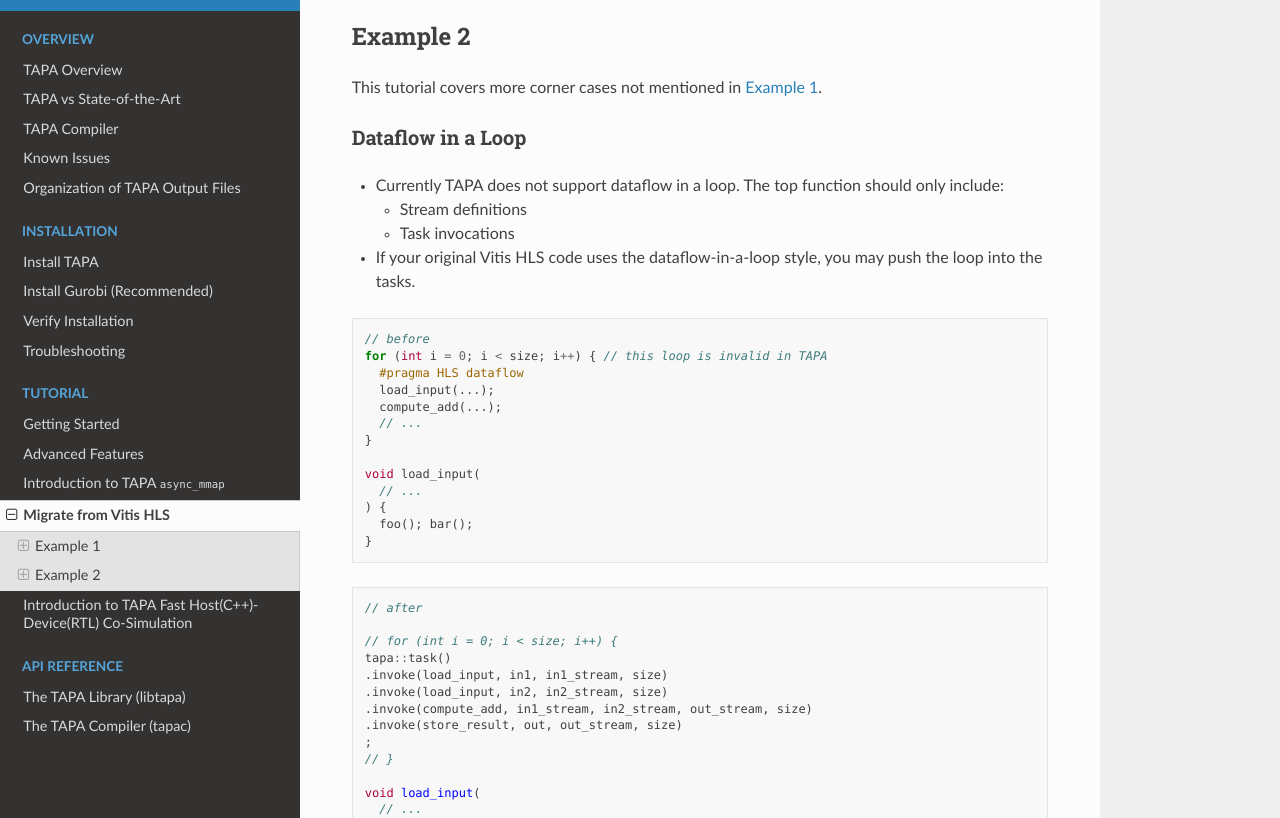
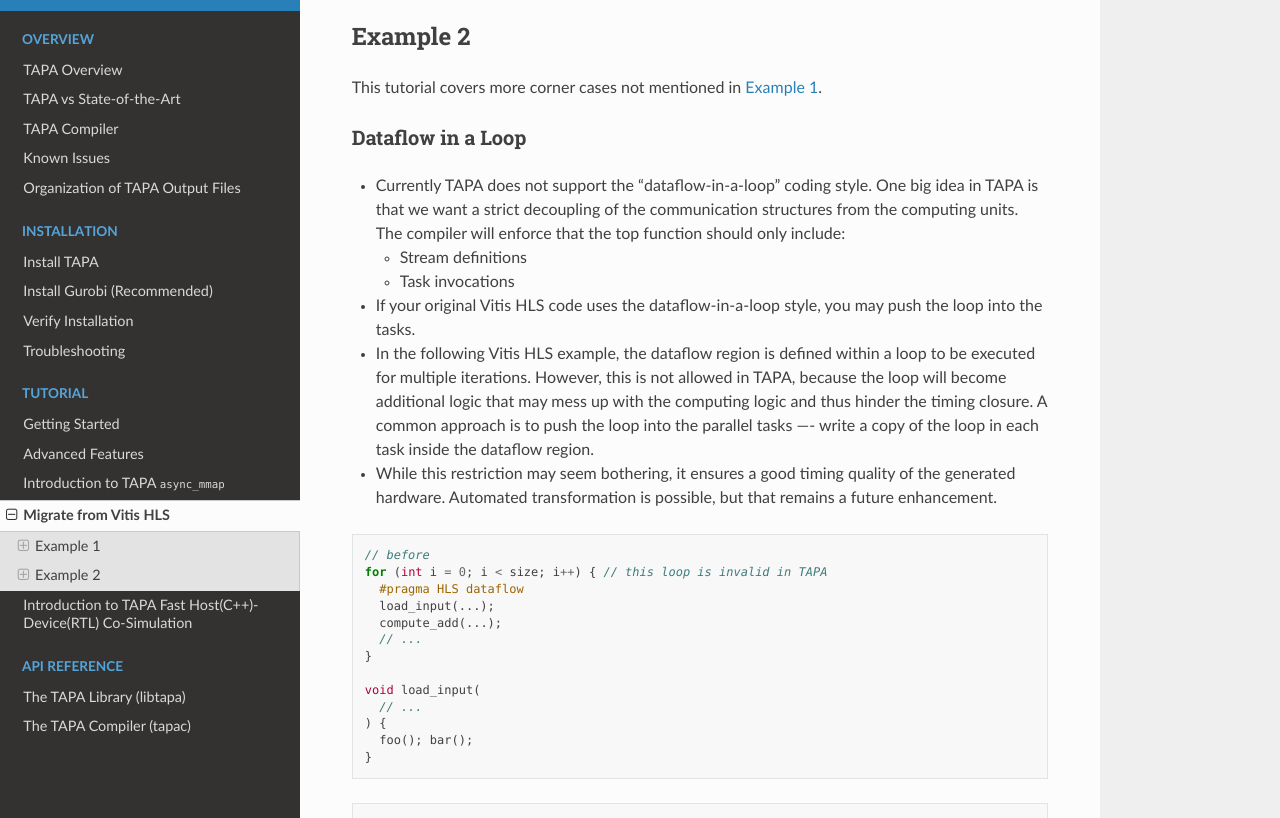
Before and after one commit to rapidstream-org/rapidstream-tapa, a Sphinx documentation site: the page built from docs/tutorial/migrate_from_vitis_hls.rst, in a window 1280 px wide and 900 px high, scrolled down 2667 px, cut to the strip 82-900 px from the top of the window. Built offline with Sphinx 7.4.7 and the Read the Docs theme 2.0.0, drawn with Linux system fonts in a browser that asks for light colours.

Commit message:
docs: better explain dataflow-in-a-loop

```diff
--- a/docs/tutorial/migrate_from_vitis_hls.rst
+++ b/docs/tutorial/migrate_from_vitis_hls.rst
@@ -162,14 +162,17 @@
 Dataflow in a Loop
 ------------------
 
-- Currently TAPA does not support dataflow in a loop.
-  The top function should only include:
+- Currently TAPA does not support the "dataflow-in-a-loop" coding style. One big idea in TAPA is that we want a strict decoupling of the communication structures from the computing units. The compiler will enforce that the top function should only include:
 
   - Stream definitions
   - Task invocations
 
 - If your original Vitis HLS code uses the dataflow-in-a-loop style,
   you may push the loop into the tasks.
+
+- In the following Vitis HLS example, the dataflow region is defined within a loop to be executed for multiple iterations. However, this is not allowed in TAPA, because the loop will become additional logic that may mess up with the computing logic and thus hinder the timing closure. A common approach is to push the loop into the parallel tasks ---- write a copy of the loop in each task inside the dataflow region.
+
+- While this restriction may seem bothering, it ensures a good timing quality of the generated hardware. Automated transformation is possible, but that remains a future enhancement.
 
 .. code-block:: cpp
 
```
